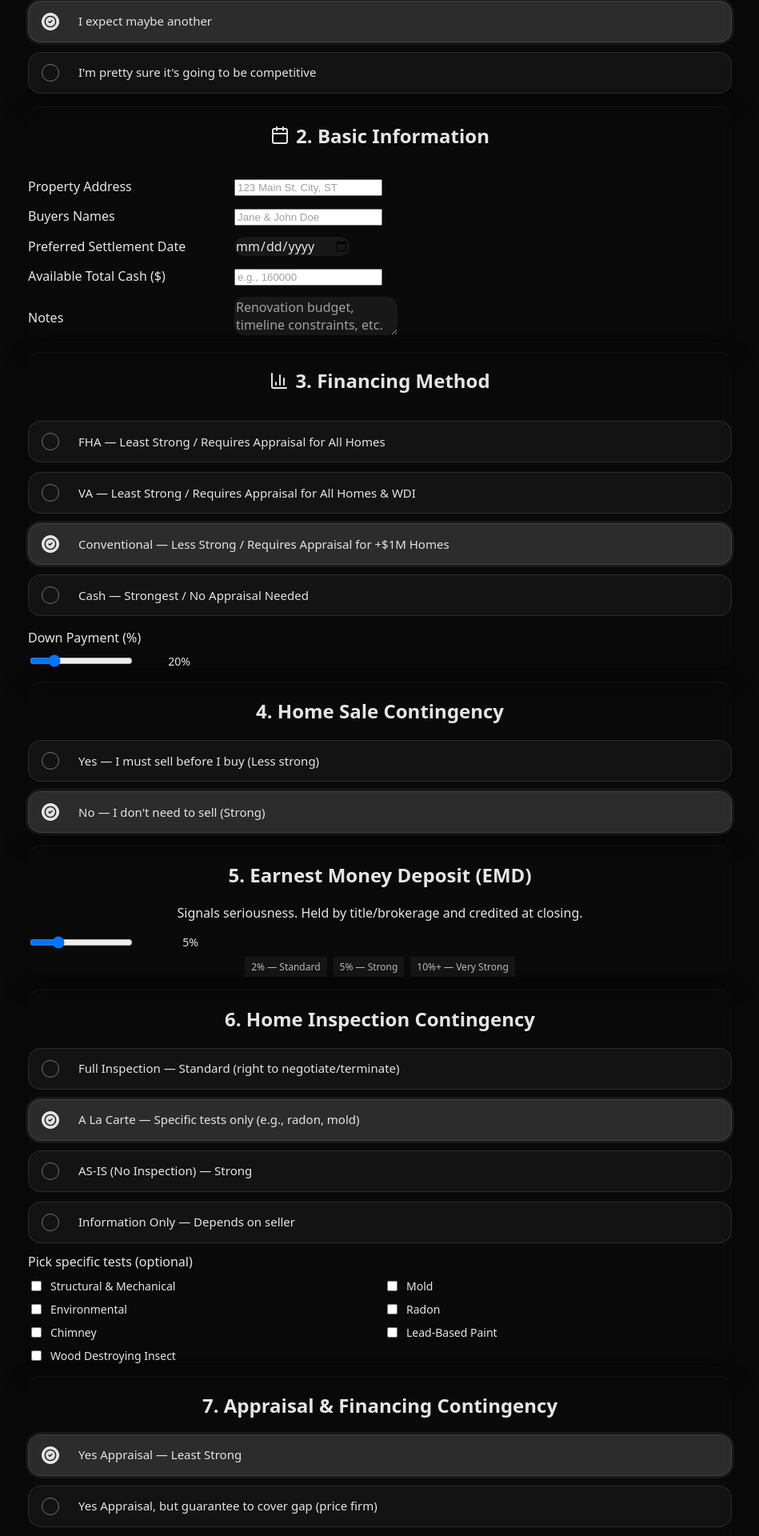
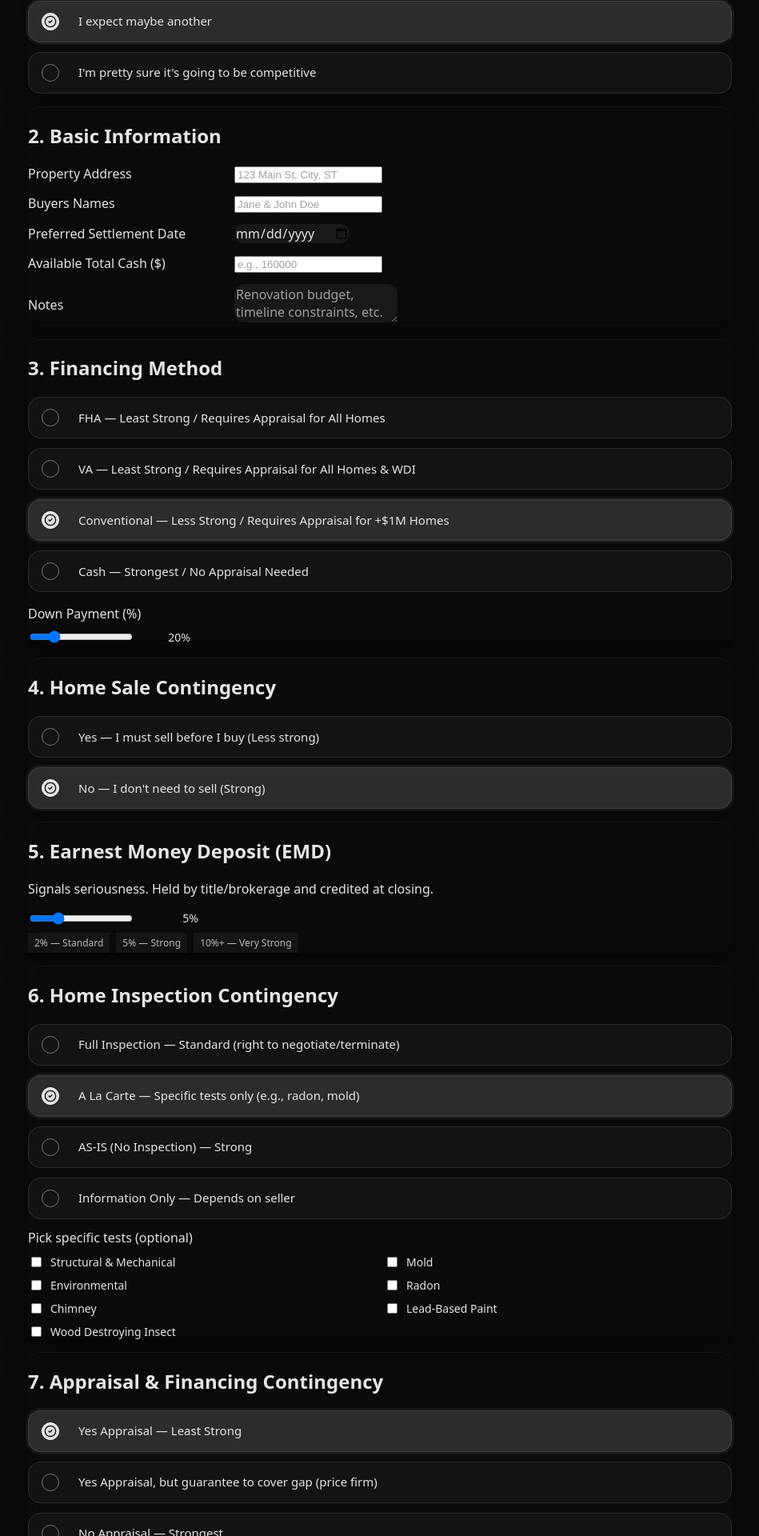
Before and after one commit to danielkim-maison/mc-offer-simulator, a React (Vite) app: page / in a window 1280 px wide. Shown: the part 399-2319 px from the top of the page at 80% size, without its empty margins (165-1114 px from the left). Built offline with nearby package versions, Linux system fonts and the light colour scheme.

Commit message:
Update App.tsx

```diff
--- a/src/App.tsx
+++ b/src/App.tsx
@@ -5,8 +5,6 @@ import {
   RefreshCcw,
   Download,
   Sparkles,
-  Calendar,
-  BarChart3,
   CheckCircle2,
 } from "lucide-react";
 import { Card, CardContent } from "@/components/ui/card";
@@ -129,7 +127,7 @@ function getRecommendations(state: {
   return rec.slice(0, 5);
 }
 
-/* ------------- Reusable UI: Option Tile (more space & clearer active) ------------- */
+/* ------------- Reusable UI: Option Tile ------------- */
 function OptionTile({
   active,
   label,
@@ -139,7 +137,6 @@ function OptionTile({
   label: string;
   onSelect: () => void;
 }) {
-  // 더 여백을 주고, 체크 아이콘과 텍스트 사이 간격을 크게
   const outerStyle: React.CSSProperties = {
     display: "flex",
     alignItems: "center",
@@ -165,7 +162,6 @@ function OptionTile({
       style={{ ...outerStyle, ...activeStyle, border: "1px solid rgba(255,255,255,.10)", background: active ? "rgba(255,255,255,.14)" : "rgba(255,255,255,.04)" }}
     >
       <div style={{ display: "flex", alignItems: "center", width: "100%" }}>
-        {/* 체크 아이콘 원형칸 */}
         <span
           aria-hidden
           style={{
@@ -183,18 +179,14 @@ function OptionTile({
         >
           {active ? <CheckCircle2 size={16} color="#111" /> : null}
         </span>
-
-        {/* 아이콘과 텍스트 사이 여백을 크게(24px) */}
         <div style={{ width: 24, flex: "0 0 24px" }} />
-
-        {/* 라벨 텍스트 */}
         <span style={{ lineHeight: 1.4, fontSize: 15 }}>{label}</span>
       </div>
     </div>
   );
 }
 
-/* --------- Reusable UI: Form Row (Label left, input right, tidy) --------- */
+/* --------- Reusable UI: Form Row --------- */
 function FormRow({
   label,
   children,
@@ -394,7 +386,7 @@ export default function App() {
         </div>
 
         <div style={{ marginTop: 24, display: "grid", gap: 16 }}>
-          {/* 1. Competition */}
+          {/* 1. Competition (left-aligned) */}
           <Card className="mc-card">
             <CardContent className="p-5 md:p-6">
               <div style={{ display: "flex", alignItems: "center", justifyContent: "space-between" }}>
@@ -417,14 +409,10 @@ export default function App() {
             </CardContent>
           </Card>
 
-          {/* 2. Basic Information (tidy rows) */}
+          {/* 2. Basic Information (left-aligned, no icon) */}
           <Card className="mc-card">
             <CardContent className="p-5 md:p-6">
-              <div style={{ display: "flex", alignItems: "center", justifyContent: "center", gap: 8 }}>
-                <Calendar className="h-4 w-4 text-neutral-400" />
-                <h2 className="text-lg font-medium" style={{ textAlign: "center" }}>2. Basic Information</h2>
-              </div>
-
+              <h2 className="text-lg font-medium">2. Basic Information</h2>
               <div style={{ display: "grid", gap: 14, marginTop: 16 }}>
                 <FormRow label="Property Address">
                   <Input
@@ -470,13 +458,10 @@ export default function App() {
             </CardContent>
           </Card>
 
-          {/* 3. Financing Method */}
+          {/* 3. Financing Method (left-aligned, no icon) */}
           <Card className="mc-card">
             <CardContent className="p-5 md:p-6">
-              <div style={{ display: "flex", alignItems: "center", justifyContent: "center", gap: 8 }}>
-                <BarChart3 className="h-4 w-4 text-neutral-400" />
-                <h2 className="text-lg font-medium" style={{ textAlign: "center" }}>3. Financing Method</h2>
-              </div>
+              <h2 className="text-lg font-medium">3. Financing Method</h2>
 
               <div style={{ display: "grid", gap: 12, marginTop: 14 }}>
                 {FINANCING_OPTIONS.map((opt) => (
@@ -499,10 +484,10 @@ export default function App() {
             </CardContent>
           </Card>
 
-          {/* 4. Home Sale Contingency */}
+          {/* 4. Home Sale Contingency (left) */}
           <Card className="mc-card">
             <CardContent className="p-5 md:p-6">
-              <h2 className="text-lg font-medium" style={{ textAlign: "center" }}>4. Home Sale Contingency</h2>
+              <h2 className="text-lg font-medium">4. Home Sale Contingency</h2>
               <div style={{ display: "grid", gap: 12, marginTop: 14 }}>
                 {SALE_CONTINGENCY.map((opt) => (
                   <OptionTile
@@ -516,18 +501,18 @@ export default function App() {
             </CardContent>
           </Card>
 
-          {/* 5. Earnest Money Deposit (EMD) */}
+          {/* 5. EMD (left) */}
           <Card className="mc-card">
             <CardContent className="p-5 md:p-6">
-              <h2 className="text-lg font-medium" style={{ textAlign: "center" }}>5. Earnest Money Deposit (EMD)</h2>
-              <p className="text-sm text-neutral-400" style={{ textAlign: "center", marginTop: 6 }}>
+              <h2 className="text-lg font-medium">5. Earnest Money Deposit (EMD)</h2>
+              <p className="text-sm text-neutral-400" style={{ marginTop: 6 }}>
                 Signals seriousness. Held by title/brokerage and credited at closing.
               </p>
               <div style={{ display: "flex", alignItems: "center", gap: 16, marginTop: 12 }}>
                 <Slider value={[emdPct]} min={0} max={20} step={1} onValueChange={(v) => setEmdPct(v[0])} className="w-full" />
                 <div style={{ width: 64, textAlign: "right", fontSize: 14 }}>{emdPct}%</div>
               </div>
-              <div style={{ display: "flex", justifyContent: "center", gap: 8, fontSize: 12, opacity: .8, marginTop: 8 }}>
+              <div style={{ display: "flex", gap: 8, fontSize: 12, opacity: .8, marginTop: 8 }}>
                 <span className="rounded" style={{ background: "rgba(255,255,255,.06)", padding: "4px 8px" }}>2% — Standard</span>
                 <span className="rounded" style={{ background: "rgba(255,255,255,.06)", padding: "4px 8px" }}>5% — Strong</span>
                 <span className="rounded" style={{ background: "rgba(255,255,255,.06)", padding: "4px 8px" }}>10%+ — Very Strong</span>
@@ -535,10 +520,10 @@ export default function App() {
             </CardContent>
           </Card>
 
-          {/* 6. Home Inspection Contingency */}
+          {/* 6. Inspection (left) */}
           <Card className="mc-card">
             <CardContent className="p-5 md:p-6">
-              <h2 className="text-lg font-medium" style={{ textAlign: "center" }}>6. Home Inspection Contingency</h2>
+              <h2 className="text-lg font-medium">6. Home Inspection Contingency</h2>
               <div style={{ display: "grid", gap: 12, marginTop: 14 }}>
                 {INSPECTION_OPTIONS.map((opt) => (
                   <OptionTile
@@ -578,10 +563,10 @@ export default function App() {
             </CardContent>
           </Card>
 
-          {/* 7. Appraisal & Financing Contingency */}
+          {/* 7. Appraisal & Financing Contingency (left) */}
           <Card className="mc-card">
             <CardContent className="p-5 md:p-6">
-              <h2 className="text-lg font-medium" style={{ textAlign: "center" }}>7. Appraisal & Financing Contingency</h2>
+              <h2 className="text-lg font-medium">7. Appraisal & Financing Contingency</h2>
               <div style={{ display: "grid", gap: 12, marginTop: 14 }}>
                 {APPRAISAL_OPTIONS.map((opt) => (
                   <OptionTile
@@ -603,7 +588,7 @@ export default function App() {
                     }
                     placeholder="e.g., 10000"
                   />
-                  <p className="mt-1 text-xs text-neutral-400" style={{ textAlign: "center", marginTop: 6 }}>
+                  <p className="mt-1 text-xs text-neutral-400" style={{ marginTop: 6 }}>
                     +1 score per $5,000 guaranteed (max +10)
                   </p>
                 </div>
@@ -621,10 +606,10 @@ export default function App() {
             </CardContent>
           </Card>
 
-          {/* 8. Recordation / Transfer Tax / Title Company */}
+          {/* 8. Recordation / Transfer Tax / Title (left) */}
           <Card className="mc-card">
             <CardContent className="p-5 md:p-6">
-              <h2 className="text-lg font-medium" style={{ textAlign: "center" }}>8. Recordation / Transfer Tax / Title Company</h2>
+              <h2 className="text-lg font-medium">8. Recordation / Transfer Tax / Title Company</h2>
               <div style={{ display: "grid", gap: 12, marginTop: 14 }}>
                 {TAX_TITLE_SPLIT.map((opt) => (
                   <OptionTile
@@ -646,10 +631,10 @@ export default function App() {
             </CardContent>
           </Card>
 
-          {/* 9. Commission */}
+          {/* 9. Commission (left) */}
           <Card className="mc-card">
             <CardContent className="p-5 md:p-6">
-              <h2 className="text-lg font-medium" style={{ textAlign: "center" }}>9. Commission</h2>
+              <h2 className="text-lg font-medium">9. Commission</h2>
               <div style={{ display: "grid", gap: 12, marginTop: 14 }}>
                 {COMMISSION.map((opt) => (
                   <OptionTile
@@ -660,16 +645,16 @@ export default function App() {
                   />
                 ))}
               </div>
-              <p className="text-xs text-neutral-400" style={{ textAlign: "center", marginTop: 10 }}>
+              <p className="text-xs text-neutral-400" style={{ marginTop: 10 }}>
                 Note: Commission structures are evolving; your agent will confirm what the seller offers on this listing.
               </p>
             </CardContent>
           </Card>
 
-          {/* 10. Offer Price & Escalation (tidy rows) */}
+          {/* 10. Offer Price & Escalation (left) */}
           <Card className="mc-card">
             <CardContent className="p-5 md:p-6">
-              <h2 className="text-lg font-medium" style={{ textAlign: "center" }}>10. Offer Price & Escalation</h2>
+              <h2 className="text-lg font-medium">10. Offer Price & Escalation</h2>
 
               <div style={{ display: "grid", gap: 14, marginTop: 16 }}>
                 <FormRow label="Seller Asking (List Price)">
@@ -724,7 +709,7 @@ export default function App() {
             </CardContent>
           </Card>
 
-          {/* Final — Offer Strength (everything centered) */}
+          {/* Final — Offer Strength (centered) */}
           <Card className="mc-card">
             <CardContent className="p-6 md:p-8" style={{ textAlign: "center" }}>
               <div style={{ display: "inline-flex", alignItems: "center", justifyContent: "center", gap: 8 }}>
@@ -750,7 +735,6 @@ export default function App() {
                 </div>
               </div>
 
-              {/* brief summary (centered cards) */}
               <div style={{ display: "grid", gap: 12, gridTemplateColumns: "repeat(2, minmax(0,1fr))", maxWidth: 680, margin: "18px auto 0" }}>
                 <SummaryKV label="Competition" value={COMPETITION_OPTIONS.find(o=>o.id===competition)?.label || ""} />
                 <SummaryKV label="Financing" value={`${FINANCING_OPTIONS.find(o=>o.id===financing)?.label?.split(" — ")[0]} • ${downPct}% down`} />
@@ -760,7 +744,6 @@ export default function App() {
                 <SummaryKV label="EMD" value={`${emdPct}% of offer`} />
               </div>
 
-              {/* recommendations (EN) */}
               <div style={{ marginTop: 18 }}>
                 <p className="text-sm font-medium" style={{ marginBottom: 8 }}>Recommendations</p>
                 <ul style={{ listStyle: "disc", paddingLeft: 18, margin: "0 auto", textAlign: "left", maxWidth: 680, lineHeight: 1.6 }}>
@@ -796,6 +779,7 @@ ${getRecommendations(recsState).map((x,i)=>`${i+1}. ${x}`).join("\n")}
             </CardContent>
           </Card>
 
+          {/* Footer (center) */}
           <p className="text-center text-xs text-neutral-500" style={{ marginTop: 8 }}>
             © {new Date().getFullYear()} Maison Collective • Built for client education
           </p>
```
